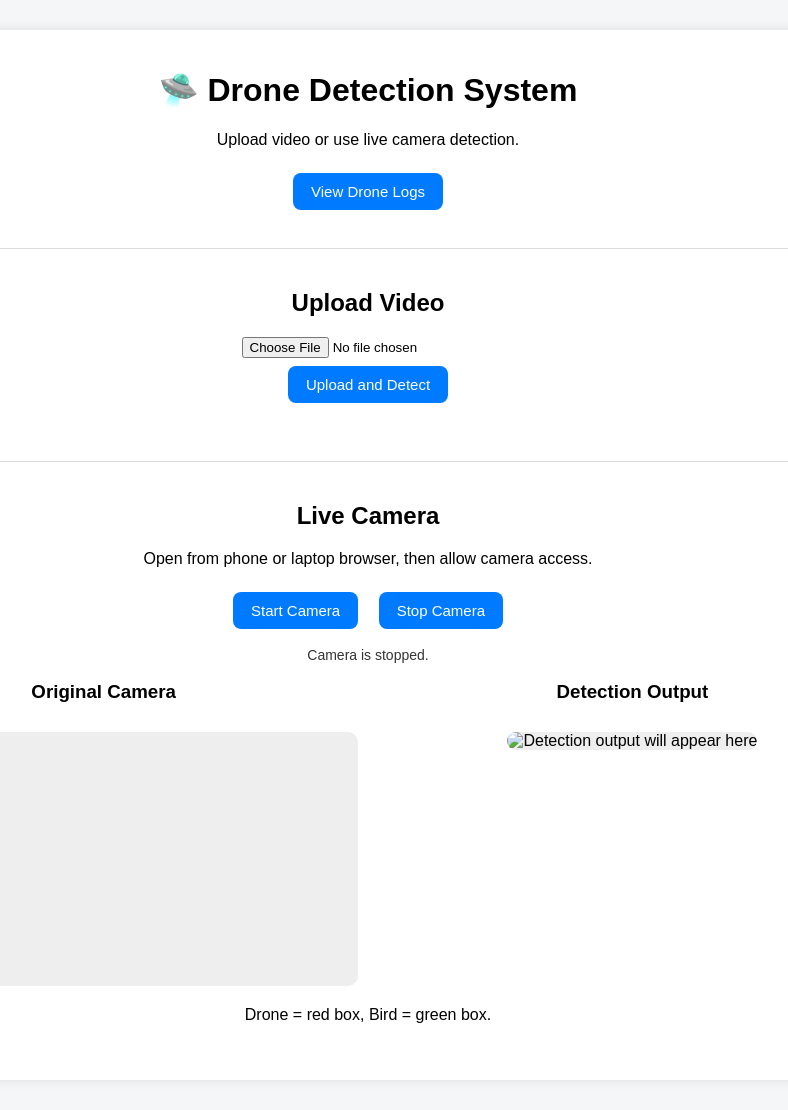
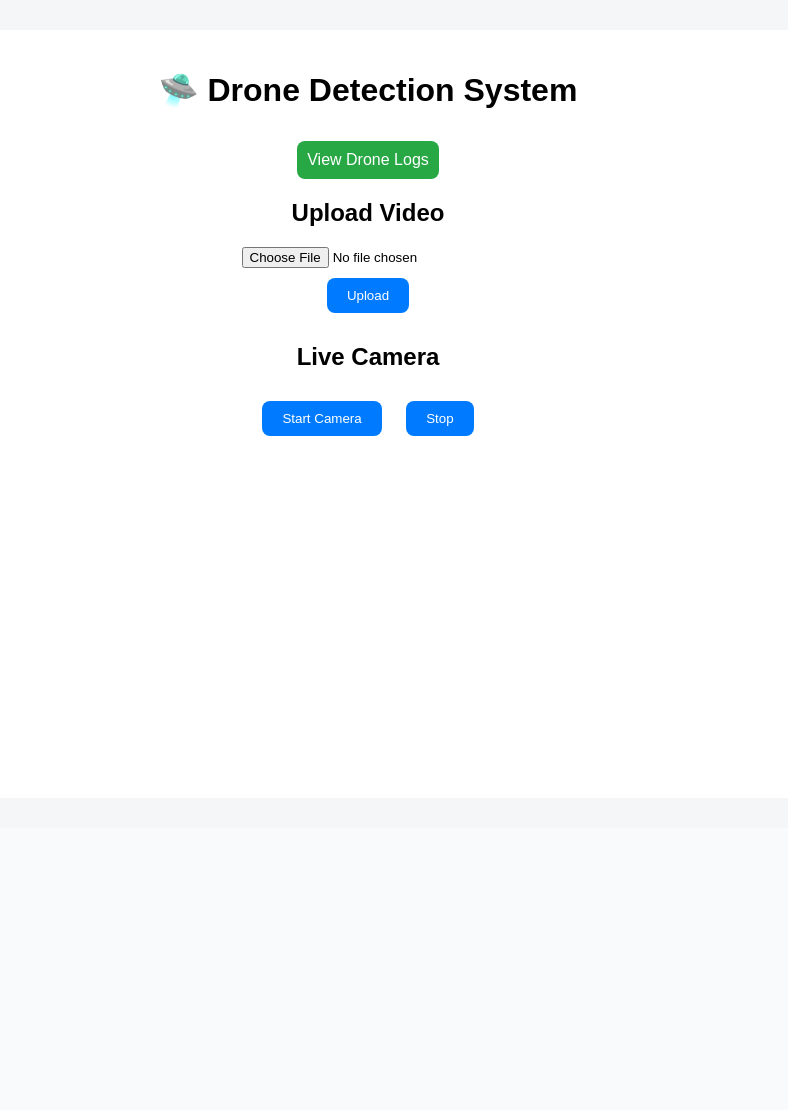
Before and after one commit to SaadAlhanif/drone-and-bird-Detection-YOLOv11-Live, a Flask app: page / in a window 1280 px wide. Shown: the whole page, without its empty margins (272-1060 px from the left). After the commit the page ends 436 px from the top, so only its background shows below. Run offline with Flask 3, Linux system fonts and the light colour scheme.

Commit message:
Update index.html

```diff
--- a/templates/index.html
+++ b/templates/index.html
@@ -4,211 +4,85 @@
     <meta charset="UTF-8">
     <meta name="viewport" content="width=device-width, initial-scale=1.0">
     <title>Drone Detection System</title>
-
     <style>
-        body {
-            font-family: Arial, sans-serif;
-            background: #f4f6f8;
-            margin: 0;
-            padding: 0;
-            text-align: center;
-        }
-
-        .container {
-            width: 90%;
-            max-width: 1100px;
-            margin: 30px auto;
-            background: white;
-            padding: 20px;
-            border-radius: 12px;
-            box-shadow: 0 0 12px rgba(0,0,0,0.1);
-        }
-
-        .section {
-            margin-top: 30px;
-            padding: 20px;
-            border-top: 1px solid #ddd;
-        }
-
-        button, a.btn {
-            padding: 10px 18px;
-            margin: 8px;
-            border: none;
-            background: #007bff;
-            color: white;
-            border-radius: 8px;
-            cursor: pointer;
-            text-decoration: none;
-            display: inline-block;
-            font-size: 15px;
-        }
-
-        video, img {
-            width: 100%;
-            max-width: 600px;
-            margin-top: 10px;
-            border-radius: 10px;
-            background: #eee;
-        }
-
-        canvas {
-            display: none;
-        }
-
-        .row {
-            display: flex;
-            flex-direction: column;
-            gap: 20px;
-            align-items: center;
-            justify-content: center;
-        }
-
-        .col {
-            width: 100%;
-        }
-
-        @media (min-width: 900px) {
-            .row {
-                flex-direction: row;
-                align-items: flex-start;
-            }
-            .col {
-                width: 48%;
-            }
-        }
-
-        .status-box {
-            margin-top: 10px;
-            font-size: 14px;
-            color: #333;
-        }
-
-        .path-text {
-            color: gray;
-            word-break: break-all;
-            font-size: 13px;
-        }
+        body { font-family: Arial; background: #f4f6f8; text-align: center; }
+        .container { width: 90%; max-width: 1000px; margin: 30px auto; background: white; padding: 20px; border-radius: 12px; }
+        button { padding: 10px 20px; background: #007bff; color: white; border: none; border-radius: 8px; margin: 10px; cursor: pointer; }
+        video, img { width: 100%; max-width: 600px; margin-top: 10px; border-radius: 10px; }
+        a { display: inline-block; margin-top: 10px; padding: 10px; background: #28a745; color: white; border-radius: 8px; text-decoration: none; }
+        canvas { display: none; }
     </style>
 </head>
-
 <body>
 
 <div class="container">
     <h1>🛸 Drone Detection System</h1>
-    <p>Upload video or use live camera detection.</p>
 
-    <a class="btn" href="/logs">View Drone Logs</a>
+    <a href="/logs">View Drone Logs</a>
 
-    <div class="section">
     <h2>Upload Video</h2>
-
     <form action="/upload_video" method="post" enctype="multipart/form-data">
-            <input type="file" name="video" accept="video/*" required>
+        <input type="file" name="video" required>
         <br>
-            <button type="submit">Upload and Detect</button>
+        <button type="submit">Upload</button>
     </form>
 
-        {% if uploaded_video or result_video %}
-        <div class="row">
     {% if uploaded_video %}
-            <div class="col">
     <h3>Uploaded Video</h3>
     <video controls>
         <source src="{{ url_for('static', filename=uploaded_video) }}">
-                    Your browser does not support the video tag.
     </video>
-            </div>
     {% endif %}
 
     {% if result_video %}
-            <div class="col">
-                <h3>Detection Result</h3>
-                <video controls>
+    <h3>🎯 Detection Result</h3>
+    <video controls width="600">
         <source src="{{ url_for('static', filename=result_video) }}" type="video/mp4">
-                    Your browser does not support the video tag.
     </video>
+    <br>
+    <a href="{{ url_for('static', filename=result_video) }}" target="_blank">
+        🔗 Open Video Directly
+    </a>
+    <p style="color:gray;">Path: {{ url_for('static', filename=result_video) }}</p>
+    {% endif %}
+
+    <h2>Live Camera</h2>
+
+    <button onclick="startCamera()">Start Camera</button>
+    <button onclick="stopCamera()">Stop</button>
 
     <br>
-                <a class="btn" href="{{ url_for('static', filename=result_video) }}" target="_blank">
-                    🔗 Open Video Directly
-                </a>
 
-                <p class="path-text">Path: {{ url_for('static', filename=result_video) }}</p>
-            </div>
-            {% endif %}
-        </div>
-        {% endif %}
-    </div>
-
-    <div class="section">
-        <h2>Live Camera</h2>
-        <p>Open from phone or laptop browser, then allow camera access.</p>
-
-        <button onclick="startCamera()">Start Camera</button>
-        <button onclick="stopCamera()">Stop Camera</button>
-
-        <div class="status-box" id="cameraStatus">Camera is stopped.</div>
-
-        <div class="row">
-            <div class="col">
-                <h3>Original Camera</h3>
-                <video id="video" autoplay playsinline muted></video>
-            </div>
-
-            <div class="col">
-                <h3>Detection Output</h3>
-                <img id="output" alt="Detection output will appear here">
-            </div>
-        </div>
-
+    <video id="video" autoplay muted></video>
+    <img id="output">
     <canvas id="canvas"></canvas>
-        <p>Drone = red box, Bird = green box.</p>
-    </div>
 </div>
 
 <script>
 let video = document.getElementById("video");
 let canvas = document.getElementById("canvas");
 let output = document.getElementById("output");
-let statusBox = document.getElementById("cameraStatus");
 let ctx = canvas.getContext("2d");
 
-let stream = null;
-let intervalId = null;
+let stream;
+let interval;
 
 async function startCamera() {
-    stream = await navigator.mediaDevices.getUserMedia({
-        video: true,
-        audio: false
-    });
+    stream = await navigator.mediaDevices.getUserMedia({ video: true });
+    video.srcObject = stream;
 
-    video.srcObject = stream;
-    statusBox.innerText = "Camera started.";
-
-    if (intervalId) {
-        clearInterval(intervalId);
-    }
-
-    intervalId = setInterval(sendFrame, 1000);
+    interval = setInterval(sendFrame, 1000);
 }
 
 function stopCamera() {
-    clearInterval(intervalId);
+    clearInterval(interval);
 
     if (stream) {
         stream.getTracks().forEach(track => track.stop());
     }
-
-    video.srcObject = null;
-    output.src = "";
-    statusBox.innerText = "Camera is stopped.";
 }
 
 async function sendFrame() {
-    if (!video.videoWidth || !video.videoHeight) {
-        return;
-    }
-
     canvas.width = 320;
     canvas.height = 240;
 
@@ -218,9 +92,7 @@
 
     let response = await fetch("/process_frame", {
         method: "POST",
-        headers: {
-            "Content-Type": "application/json"
-        },
+        headers: { "Content-Type": "application/json" },
         body: JSON.stringify({ image: data })
     });
 
```
Lines whose indentation alone changed are shown as unchanged.
